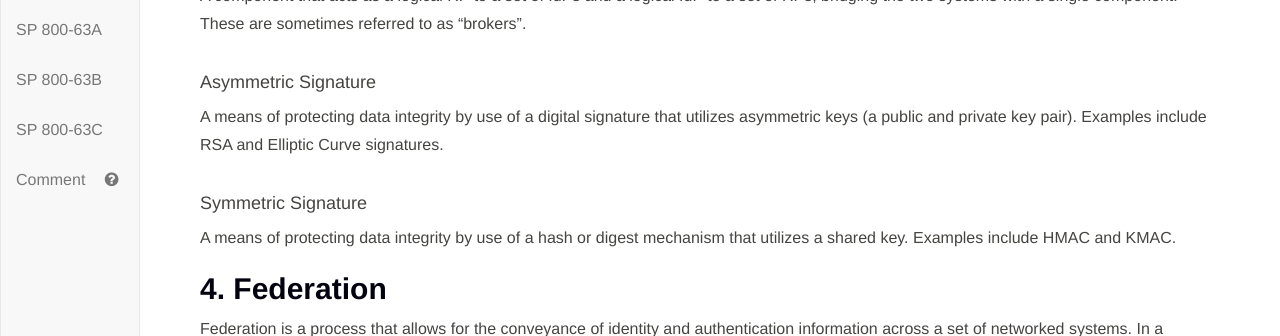
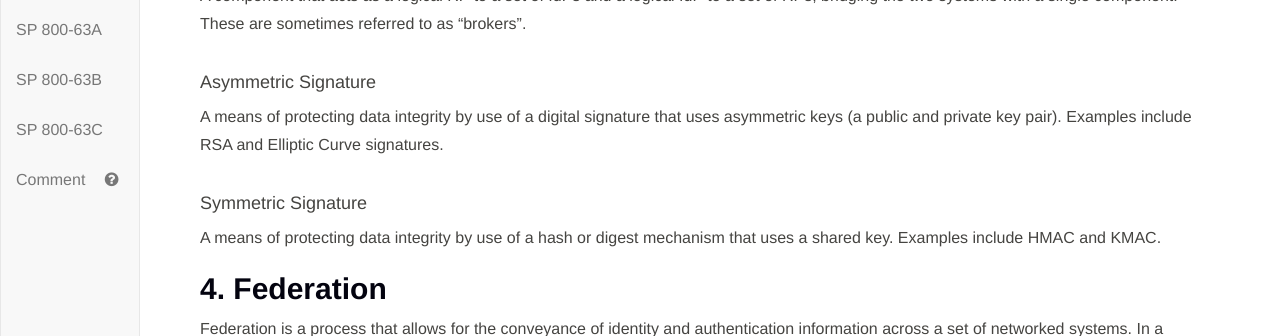
Before and after one commit to usnistgov/800-63-3, a Jekyll site: the page built from sp800-63c.md, in a window 1280 px wide and 900 px high, scrolled down 6454 px. Shown: the part 152-488 px from the top of the window. Built offline with Jekyll 4.4.1, drawn with Linux system fonts in a browser that asks for light colours.

Commit message:
utilizes -> uses

```diff
--- a/sp800-63c/sec3_definitions.md
+++ b/sp800-63c/sec3_definitions.md
@@ -55,7 +55,7 @@ Communication between two systems that relies on a direct connection (allowing f
 A component that acts as a logical RP to a set of IdPs and a logical IdP to a set of RPs, bridging the two systems with a single component. These are sometimes referred to as "brokers".
 
 #### Asymmetric Signature
-A means of protecting data integrity by use of a digital signature that utilizes asymmetric keys (a public and private key pair). Examples include RSA and Elliptic Curve signatures.
+A means of protecting data integrity by use of a digital signature that uses asymmetric keys (a public and private key pair). Examples include RSA and Elliptic Curve signatures.
 
 #### Symmetric Signature
-A means of protecting data integrity by use of a hash or digest mechanism that utilizes a shared key. Examples include HMAC and KMAC.
+A means of protecting data integrity by use of a hash or digest mechanism that uses a shared key. Examples include HMAC and KMAC.
```
